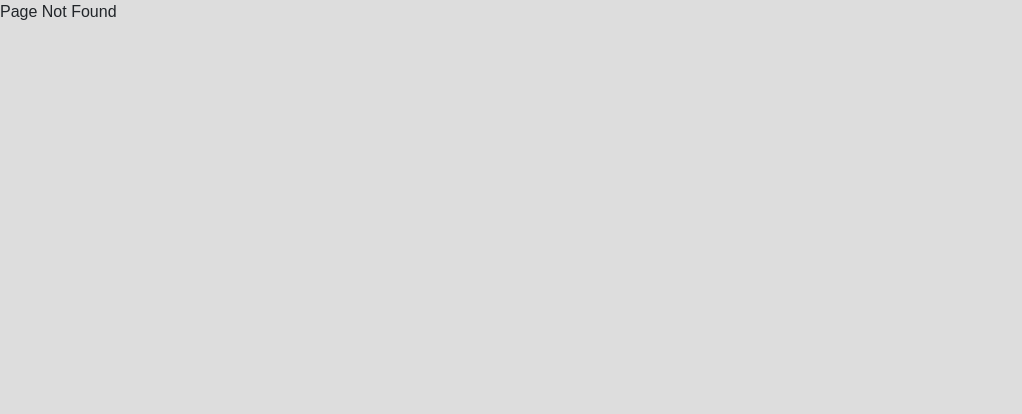
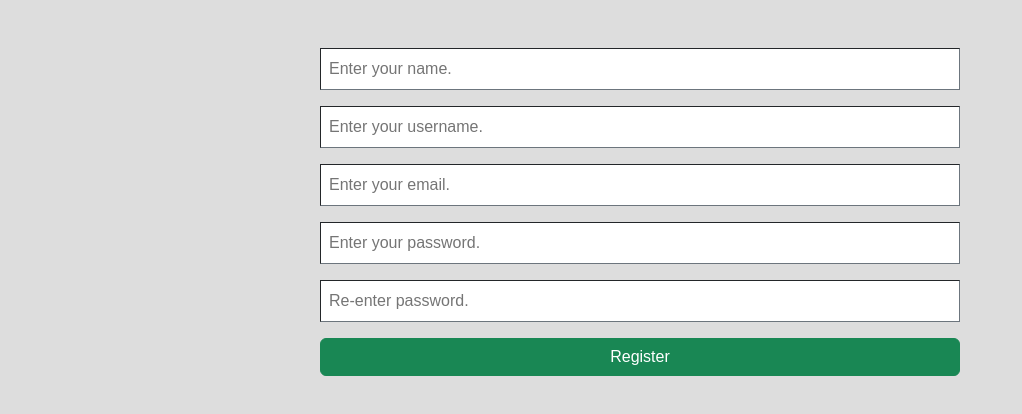
Before and after one commit to mern-trainer/Sherin-Batch, a React (Create React App) app: page /formik in a window 1280 px wide. Before the commit this address had no page. Shown: the top 414 px of the page, without its empty margins (0-1022 px from the left). Built offline with nearby package versions, Linux system fonts and the light colour scheme; a web font is replaced by a local one.

Commit message:
formik - form management library

```diff
--- a/package.json
+++ b/package.json
@@ -8,6 +8,7 @@
     "@testing-library/user-event": "^13.5.0",
     "axios": "^1.7.9",
     "bootstrap": "^5.3.3",
+    "formik": "^2.4.6",
     "react": "^18.3.1",
     "react-bootstrap": "^2.10.5",
     "react-dom": "^18.3.1",
--- a/src/App.jsx
+++ b/src/App.jsx
@@ -11,6 +11,7 @@ import CartPage from "./Pages/CartPage"
 import SamplePage from "./Pages/SamplePage"
 import SinglePage from "./Pages/SinglePage"
 import SingleProductView from "./Pages/singleProductView"
+import FormikComp from "./Components/Formik"
 
 const App = () => {
 
@@ -18,6 +19,7 @@ const App = () => {
         <Routes>
             <Route path="/">
                 <Route path="" Component={LandingPage} />
+                <Route path="formik" Component={FormikComp} />
                 <Route path="cards" Component={Cards} />
                 <Route path="states" Component={States}/>
                 <Route path="products" Component={ProductList} />
--- /dev/null
+++ b/src/Components/Formik.jsx
@@ -0,0 +1,66 @@
+// Form management library
+
+import { useFormik } from "formik"
+
+const FormikComp = () => {
+
+    const formikObj = useFormik({
+        initialValues: {
+            name: "",
+            username: "",
+            email: "",
+            password: "",
+            confirm_password: ""
+        },
+        onSubmit: (values) => {
+            console.log(values)
+        },
+        validate: ({ name, username, email, password, confirm_password }) => {
+            if (name == "") {
+                return { name: "Name is required" }
+            }
+            if (name.length < 4 || name.length > 12) {
+                return { name: "Minimum 4 char. and max 12 char." }
+            }
+            if (username == "") {
+                return { username: "Username is required" }
+            }
+            if (username.length < 4 || username.length > 12) {
+                return { username: "Minimum 4 char. and max 12 char." }
+            }
+            if (email == "") {
+                return { email: "Email is required" }
+            }
+            if (!email.includes("@") || !email.includes(".com")) {
+                return { email: "Invalid email" }
+            }
+            if (password == "") {
+                return { password: "Password is required" }
+            }
+            if (password.length < 8 || password.length > 16) {
+                return { password: "Minimum 8 char. and max 16 char." }
+            }
+            if (password != confirm_password) {
+                return { confirm_password: "Password does not match" }
+            }
+        }
+    })
+
+    return <div className="d-flex justify-content-center">
+        <form onSubmit={formikObj.handleSubmit} className="w-50 d-flex flex-column gap-2 mt-5">
+            <input onChange={formikObj.handleChange} value={formikObj.values.name} type="text" name="name" placeholder="Enter your name." className="p-2 border-1 border-secondary" style={{outline: 0}}/>
+            <span>{formikObj.errors.name}</span>
+            <input onChange={formikObj.handleChange} value={formikObj.values.username} type="text" name="username" placeholder="Enter your username." className="p-2 border-1 border-secondary" style={{ outline: 0 }} />
+            <span>{formikObj.errors.username}</span>
+            <input onChange={formikObj.handleChange} value={formikObj.values.email} type="text" name="email" placeholder="Enter your email." className="p-2 border-1 border-secondary" style={{ outline: 0 }} />
+            <span>{formikObj.errors.email}</span>
+            <input onChange={formikObj.handleChange} value={formikObj.values.password} type="password" name="password" placeholder="Enter your password." className="p-2 border-1 border-secondary" style={{ outline: 0 }} />
+            <span>{formikObj.errors.password}</span>
+            <input onChange={formikObj.handleChange} value={formikObj.values.confirm_password} type="password" name="confirm_password" placeholder="Re-enter password." className="p-2 border-1 border-secondary" style={{ outline: 0 }} />
+            <span>{formikObj.errors.confirm_password}</span>
+            <button type="submit" className="btn btn-success w-100">Register</button>
+        </form>
+    </div>
+}
+
+export default FormikComp
--- a/src/Constants/todoList.js
+++ b/src/Constants/todoList.js
@@ -2,8 +2,7 @@ export const products = [
   {
     id: 113,
     title: "Generic Motorcycle",
-    description:
-      "The Generic Motorcycle is a versatile and reliable bike suitable for various riding preferences. With a balanced design, it provides a comfortable and efficient riding experience.",
+    description: "The Generic Motorcycle is a versatile and reliable bike suitable for various riding preferences. With a balanced design, it provides a comfortable and efficient riding experience.",
     category: "motorcycle",
     price: 3999.99,
     discountPercentage: 2.89,
```
Also changed, not shown: Task.txt, src/Pages/SinglePage.jsx (line endings or trailing spaces), 1 other file (tests, documents, lock files or other folders).
